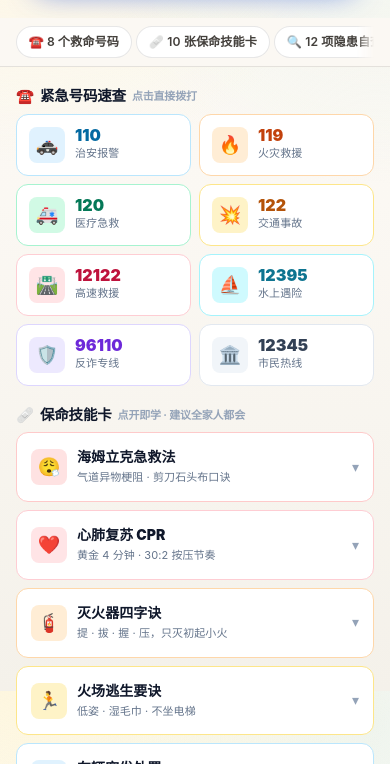
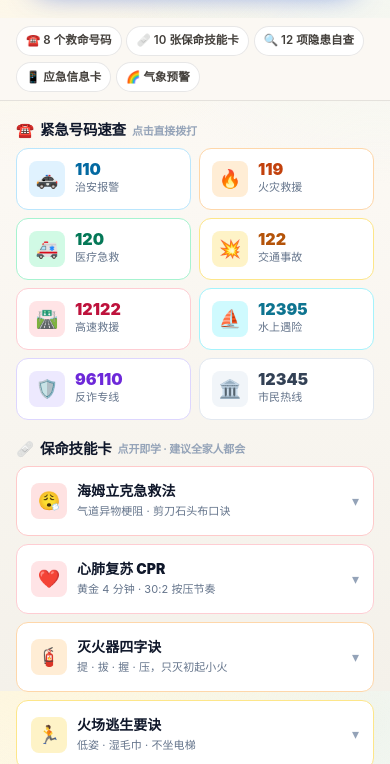
Before and after one commit to azenglab/home-safe, a plain HTML site: page tools.html in a window 390 px wide. Shown: the part 153-917 px from the top of the page. Drawn offline with nearby package versions, Linux system fonts and the light colour scheme.

Commit message:
手机端吸顶快捷条改为两行换行，去掉横向滚动
- site.css：≤639px 时 .site-subbar 的 .inner 改为 flex-wrap，关闭横向滚动与右侧渐隐，胶囊内边距收紧，四页统一生效
- 学生安全知识、平安工具箱：手机端锚点偏移由 7.5rem 调整为 9.5rem，两行吸顶条下标题不再被压住
- 静态资源版本号升到 ?v=20261125，避免老用户继续命中旧样式

```diff
--- a/assets/site.css
+++ b/assets/site.css
@@ -469,6 +469,17 @@ body.site ::-webkit-scrollbar-track { background: transparent; }
 }
 .site-subbar .inner::-webkit-scrollbar { display: none; }
 
+/* 手机端：快捷条换行成两行显示，不再左右滚动 */
+@media (max-width: 639px) {
+  .site-subbar .inner {
+    flex-wrap: wrap;
+    overflow: visible;
+    row-gap: 0.4rem;
+    -webkit-mask-image: none;
+    mask-image: none;
+  }
+}
+
 .site-subbar .site-chip,
 .site-subbar .subbar-item {
   flex: none;
@@ -493,6 +504,15 @@ body.site ::-webkit-scrollbar-track { background: transparent; }
   border-color: var(--accent);
   color: #fff;
   box-shadow: 0 2px 8px -3px color-mix(in srgb, var(--accent) 60%, transparent);
+}
+
+/* 手机端：缩小胶囊内边距，让两行排布更紧凑（放在基础样式之后覆盖） */
+@media (max-width: 639px) {
+  .site-subbar .site-chip,
+  .site-subbar .subbar-item {
+    padding: 0.3rem 0.56rem;
+    font-size: 0.72rem;
+  }
 }
 
 /* ---------------- 页脚 ---------------- */
--- a/tools.html
+++ b/tools.html
@@ -7,8 +7,8 @@
   <meta name="description" content="平安工具箱：紧急号码速查、保命技能卡（海姆立克/CPR/灭火器/火场逃生/车辆突发/走失应急）、家庭隐患自查清单。" />
   <meta name="theme-color" content="#f59e0b" />
   <script src="https://cdn.tailwindcss.com"></script>
-  <link rel="stylesheet" href="assets/site.css?v=20261124" />
-  <script src="assets/layout.js?v=20261124" data-page="tools"></script>
+  <link rel="stylesheet" href="assets/site.css?v=20261125" />
+  <script src="assets/layout.js?v=20261125" data-page="tools"></script>
   <style>
     .tool-card { transition: transform 0.18s ease, box-shadow 0.18s ease; }
     .tool-card:hover { transform: translateY(-2px); box-shadow: 0 12px 24px -10px rgba(15, 23, 42, 0.14); }
@@ -51,6 +51,10 @@
 
     /* 锚点预留吸顶高度；分区标题统一字号 */
     main section[id^="sec-"] { scroll-margin-top: 7.5rem; }
+    /* 手机端快捷条为两行，锚点再多留一点 */
+    @media (max-width: 639px) {
+      main section[id^="sec-"] { scroll-margin-top: 9.5rem; }
+    }
     main section[id^="sec-"] > h2 {
       font-size: var(--fs-h2);
       font-weight: 800;
```
Also changed, not shown: family-trip.html (+2 -2 lines), index.html (+2 -2 lines), student-safety.html (+6 -2 lines), 1 other file.
